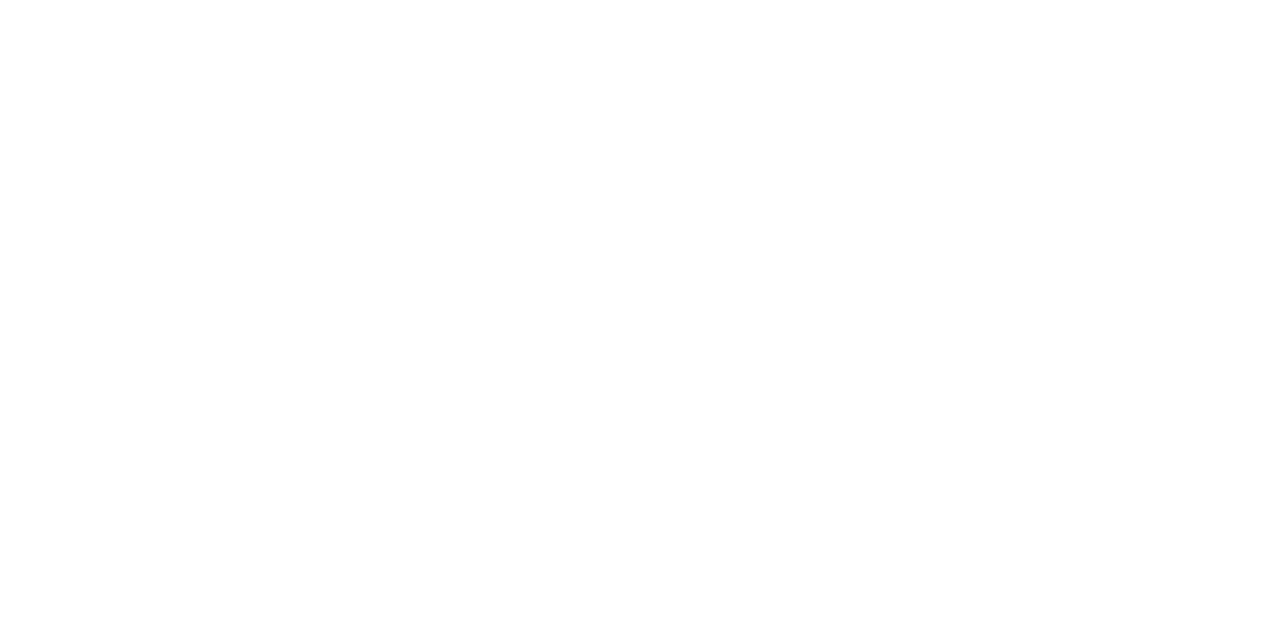
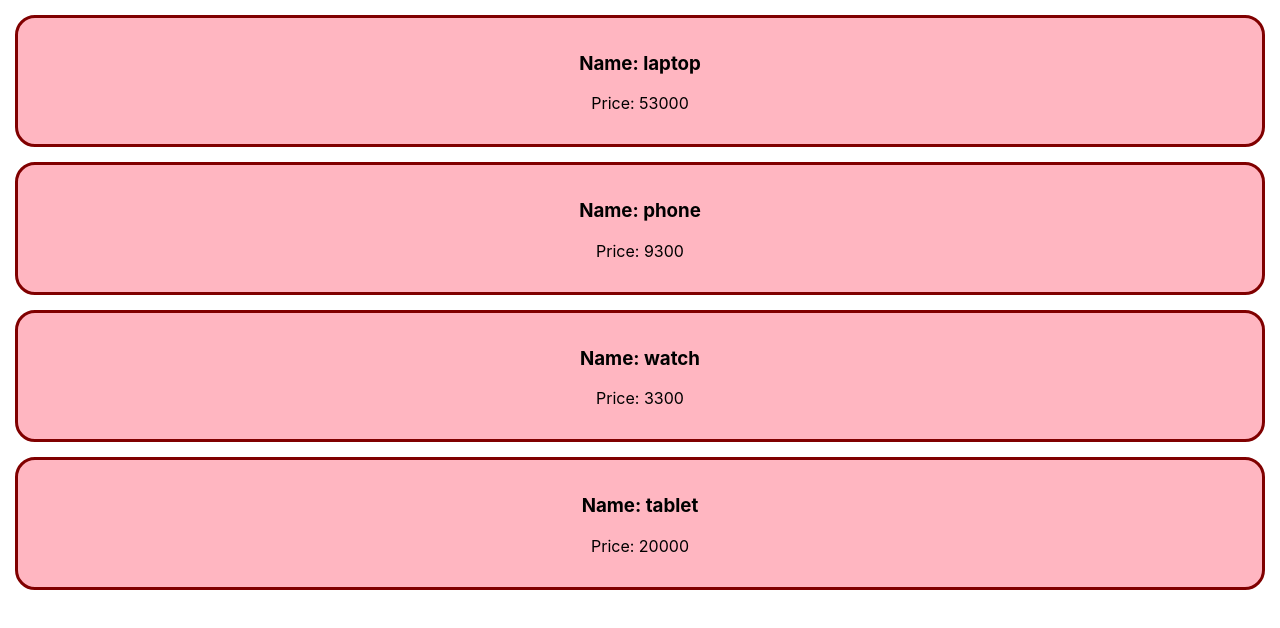
Before and after one commit to kamrul-dev/reactjs-core-concepts2, a React (Create React App) app: page / in a window 1280 px wide. Shown: the top 628 px of the page. Built offline with nearby package versions, Linux system fonts and the light colour scheme.

Commit message:
Concept Recap, JSX, components, props, display array of objects

```diff
--- a/src/App.js
+++ b/src/App.js
@@ -2,7 +2,7 @@
 import './App.css';
 
 function App() {
-  const product = [
+  const products = [
     {name: 'laptop', price: 53000},
     {name: 'phone', price: 9300},
     {name: 'watch', price: 3300},
@@ -10,6 +10,9 @@
   ]
   return (
     <div className="App">
+      {
+        products.map(product => <Product name={product.name} price={product.price}></Product>)
+      }
       {/* <Product name="Laptop" price="47000"></Product>
       <Product name="phone" price="7500"></Product>
       <Product name="Watch" price="3500"></Product> */}
```
